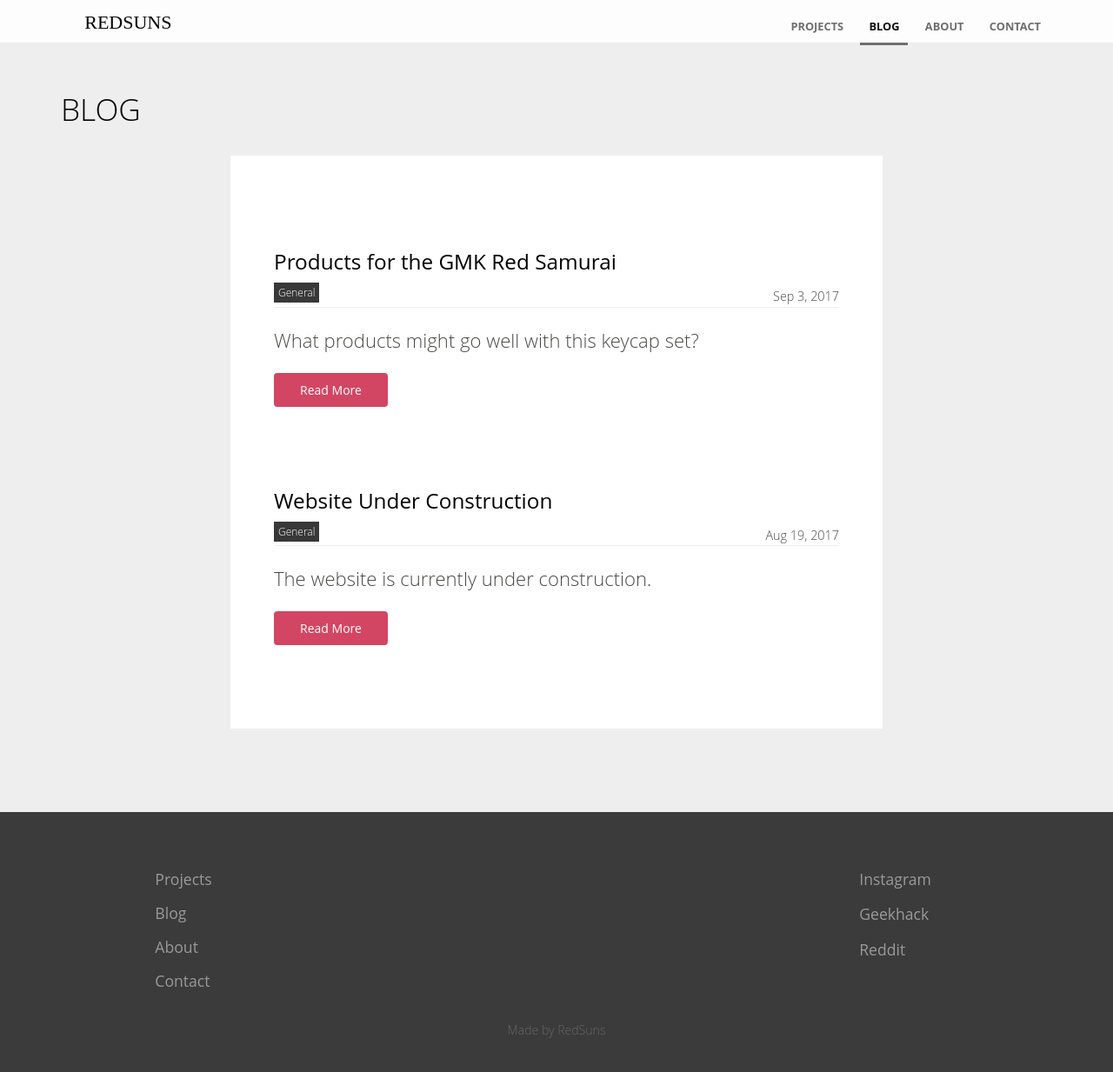
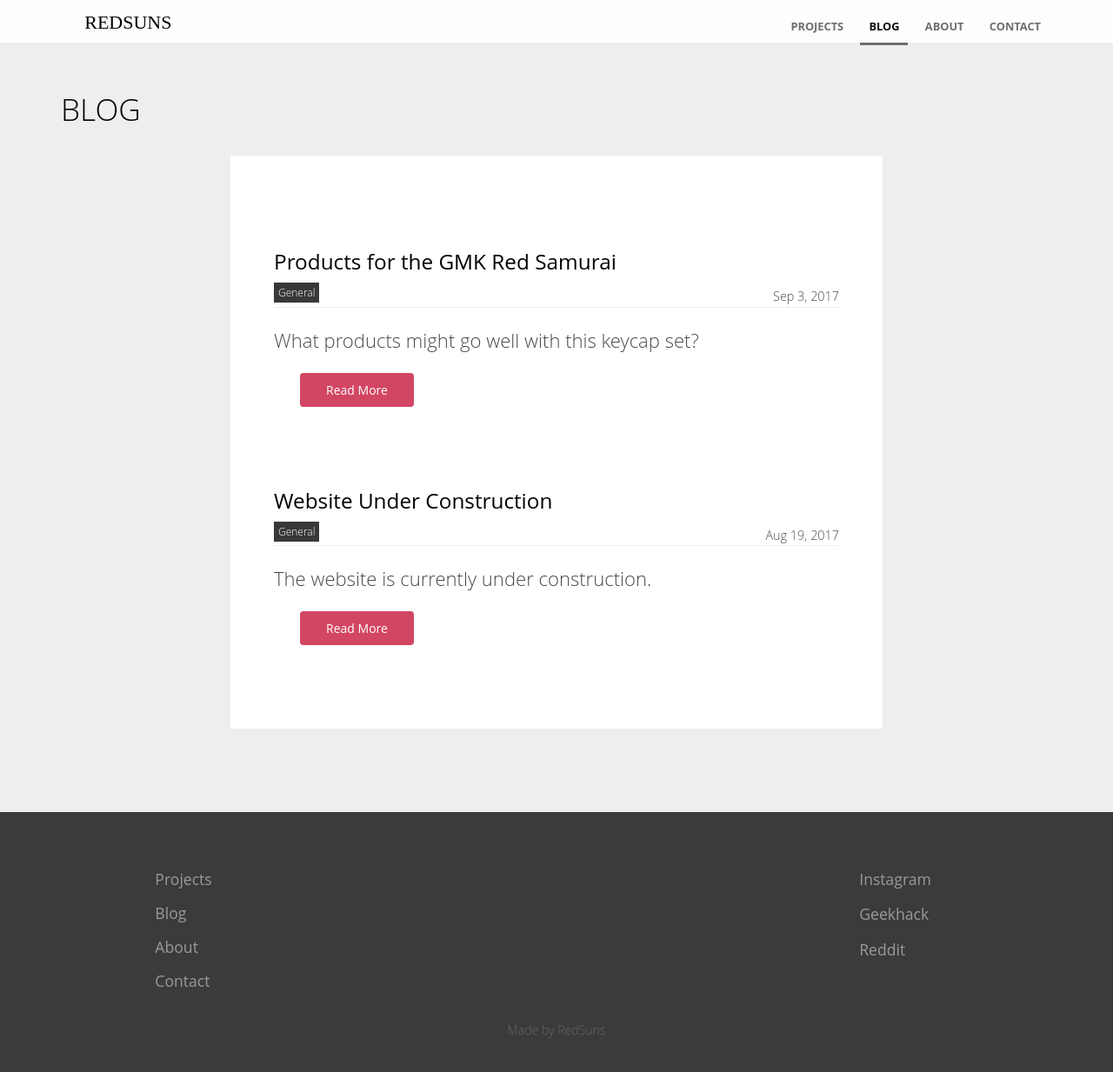
Before and after one commit to RedSunsRMK/redsunsrmk.github.io, a Jekyll site: the page built from blog/index.html, in a window 1280 px wide and 1245 px high. Shown: the top 1233 px of the window at 87% size. Built offline with Jekyll 4.4.1, drawn with Linux system fonts in a browser that asks for light colours; the list of posts is cut into pages by our own code.

Commit message:
Update blog.scss

```diff
--- a/_sass/blog.scss
+++ b/_sass/blog.scss
@@ -94,7 +94,7 @@
 
 	.post-content {
 		.button {
-			margin: 30px 0 30px 0;
+			margin: 30px 30px 30px 30px;
 		}
 	}
 }
```
